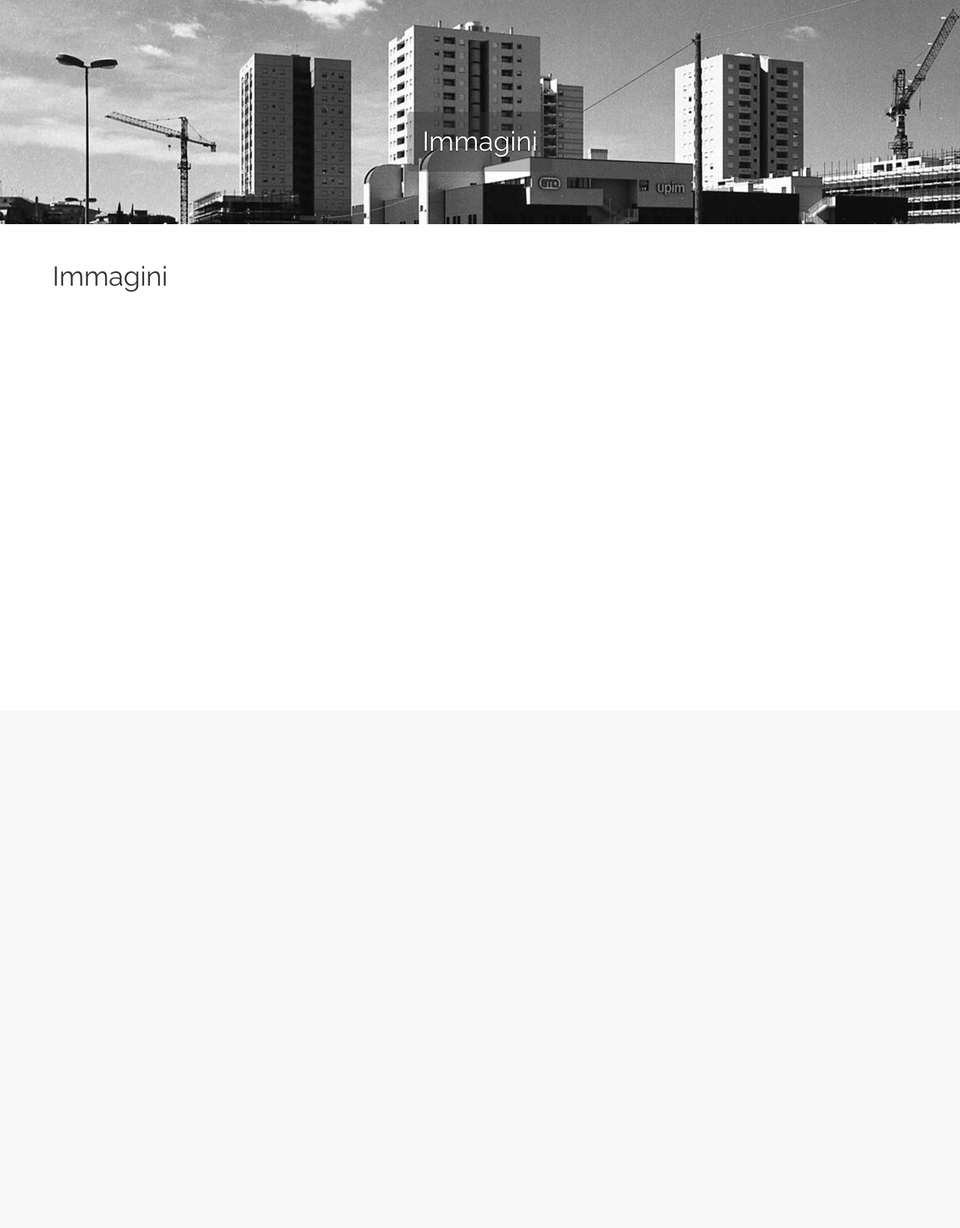
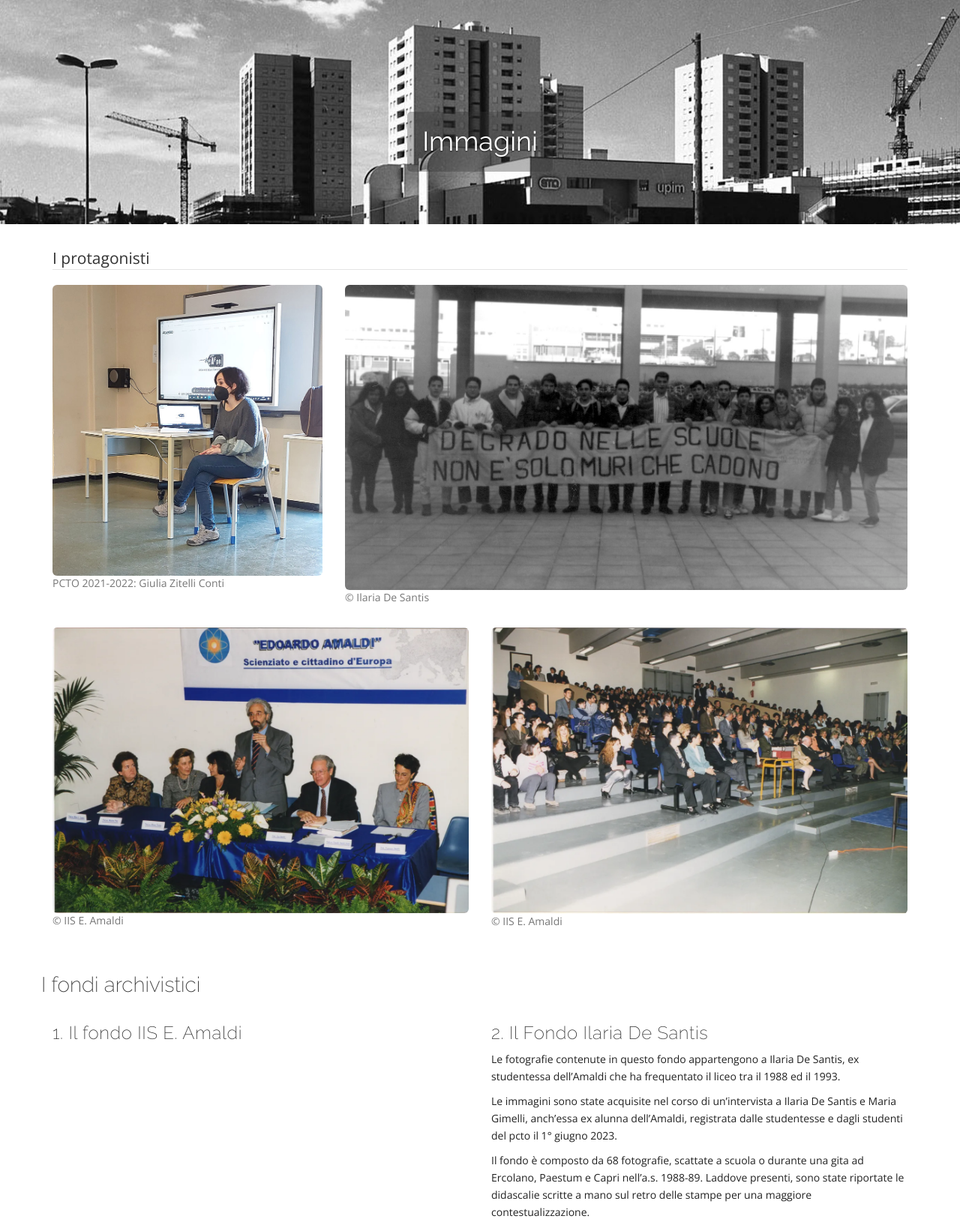
Before and after one commit to pankus/amaldistoria, a Flask app: page /immagini in a window 1280 px wide. Shown: the part 52-1690 px from the top of the page at 75% size. Before the commit the page ends 441 px from the top, so only its background shows below. Run offline with Flask 2, Linux system fonts and the light colour scheme; some libraries are stand-ins or nearby versions.

Commit message:
minor updates

```diff
--- a/amaldiapp/templates/immagini.html
+++ b/amaldiapp/templates/immagini.html
@@ -11,6 +11,46 @@
 
 {% block app_content %}
 
-    <h1>Immagini</h1>
+    <Legend>I protagonisti</legend>
+
+    <div class="row">
+      <div class="col-md-4">
+        <img src="/static/img/archive/giulia.jpg" class="img-responsive img-rounded" alt="Responsive image">
+        <div class="caption text-muted">PCTO 2021-2022: Giulia Zitelli Conti</div>
+      </div>
+      <div class="col-md-8">
+        <img src="/static/img/archive/24.jpg" class="img-responsive img-rounded" alt="Responsive image">
+        <div class="caption text-muted">&copy; Ilaria De Santis</div>
+      </div>
+    </div>
+    <div class="clearfix"></div>
+    <div class="row" style="margin-top:3rem">
+      <div class="col-md-6">
+        <img src="/static/img/archive/A18.webp" class="img-responsive img-rounded" alt="Responsive image">
+        <div class="caption text-muted">&copy; IIS E. Amaldi</div>
+      </div>
+      <div class="col-md-6">
+        <img src="/static/img/archive/A21.webp" class="img-responsive img-rounded" alt="Responsive image">
+        <div class="caption text-muted">&copy; IIS E. Amaldi</div>
+      </div>
+    </div>
+
+    <!-- <hr> -->
+
+    <div class="row" style="margin-top:4rem">
+      <h2 style="margin-bottom: 15px;">I fondi archivistici</h2>
+      <div class="col-md-6">
+        <h3>1. Il fondo IIS E. Amaldi</h3>
+        <!-- <p class="prose ">Le fotografie contenute in questo fondo appartengono a Ilaria De Santis, ex studentessa dell’Amaldi che ha frequentato il liceo tra il 1988 ed il 1993.</p>
+        <p class="prose ">Le immagini sono state acquisite nel corso di un’intervista a Ilaria De Santis e Maria Gimelli, anch’essa ex alunna dell’Amaldi, registrata dalle studentesse e dagli studenti del pcto il 1° giugno 2023.</p>
+        <p class="prose ">Il fondo è composto da 68 fotografie, scattate a scuola o durante una gita ad Ercolano, Paestum e Capri nell’a.s. 1988-89. Laddove presenti, sono state riportate le didascalie scritte a mano sul retro delle stampe per una maggiore contestualizzazione.</p> -->
+      </div>
+      <div class="col-md-6">
+        <h3>2. Il Fondo Ilaria De Santis</h3>
+        <p class="prose ">Le fotografie contenute in questo fondo appartengono a Ilaria De Santis, ex studentessa dell’Amaldi che ha frequentato il liceo tra il 1988 ed il 1993.</p>
+        <p class="prose ">Le immagini sono state acquisite nel corso di un’intervista a Ilaria De Santis e Maria Gimelli, anch’essa ex alunna dell’Amaldi, registrata dalle studentesse e dagli studenti del pcto il 1° giugno 2023.</p>
+        <p class="prose ">Il fondo è composto da 68 fotografie, scattate a scuola o durante una gita ad Ercolano, Paestum e Capri nell’a.s. 1988-89. Laddove presenti, sono state riportate le didascalie scritte a mano sul retro delle stampe per una maggiore contestualizzazione.</p>
+      </div>
+    </div>
 
 {% endblock %}
```
Also changed, not shown: amaldiapp/templates/index.html (+15 -32 lines), amaldiapp/static/img/archive/24.jpg (added), amaldiapp/static/img/archive/24.webp (added), amaldiapp/static/img/archive/A18.webp (added), amaldiapp/static/img/archive/A21.webp (added), amaldiapp/static/img/archive/giulia.jpg (added), amaldiapp/static/img/archive/giulia.webp (added).
